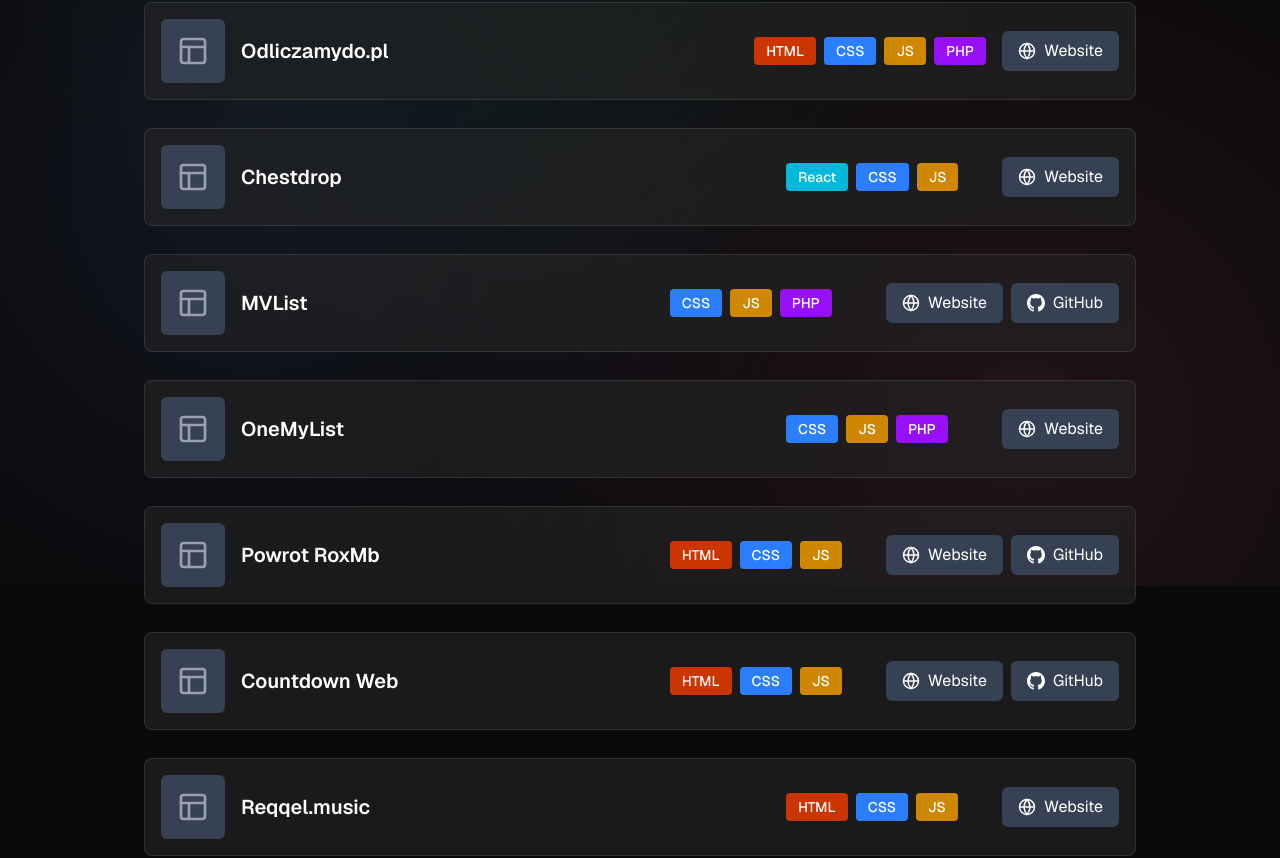
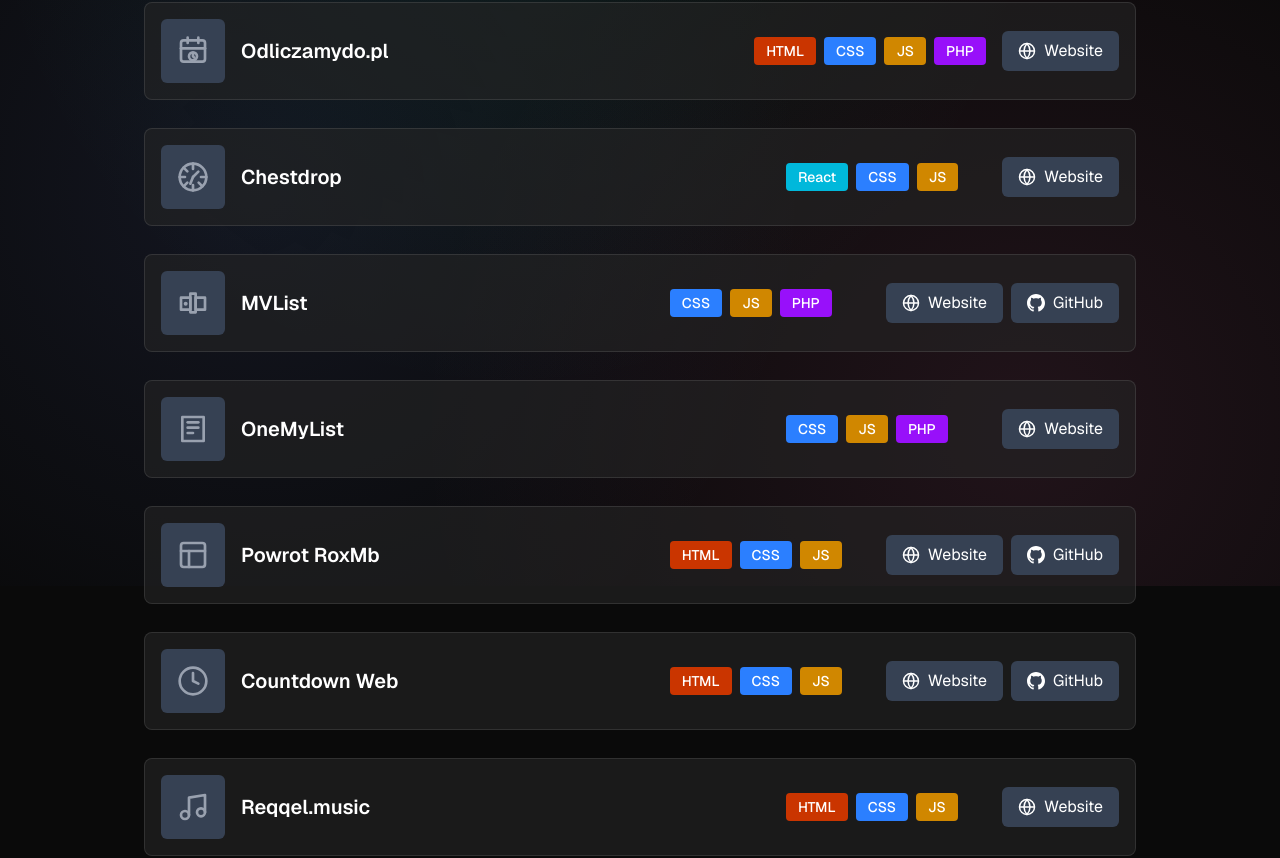
Before and after one commit to kbaraniak/kbdev, a Next.js app: page /archive in a window 1280 px wide. Shown: the part 214-1072 px from the top of the page. Built offline with nearby package versions, Linux system fonts and the light colour scheme.

Commit message:
Add project-specific SVG icons (car, TV, disc, cloud, music, clock, notepad, gamepad, wheel, countdown)

```diff
--- a/components/Projects/ProjectCard.jsx
+++ b/components/Projects/ProjectCard.jsx
@@ -36,20 +36,110 @@ export default function ProjectCard({ id, website_url, source_url = "", stack=[]
         return labels[tech] || tech.toUpperCase();
     };
 
+    const ProjectIcon = ({ id: projectId }) => {
+        const icons = {
+            'Ba-Car': (
+                <svg xmlns="http://www.w3.org/2000/svg" width="32" height="32" viewBox="0 0 24 24" fill="none" stroke="currentColor" strokeWidth="2" strokeLinecap="round" strokeLinejoin="round">
+                    <path d="M5 17h-1a2 2 0 0 1-2-2V8a2 2 0 0 1 2-2h12a2 2 0 0 1 2 2v1" />
+                    <path d="M19 17h1a2 2 0 0 0 2-2v-3a2 2 0 0 0-2-2h-1" />
+                    <rect x="3" y="10" width="14" height="7" rx="1" />
+                    <circle cx="7" cy="16" r="1.5" />
+                    <circle cx="13" cy="16" r="1.5" />
+                    <path d="M17 10V7a2 2 0 0 0-2-2H5" />
+                </svg>
+            ),
+            'iTVT (Poland)': (
+                <svg xmlns="http://www.w3.org/2000/svg" width="32" height="32" viewBox="0 0 24 24" fill="none" stroke="currentColor" strokeWidth="2" strokeLinecap="round" strokeLinejoin="round">
+                    <rect x="2" y="7" width="20" height="12" rx="2" />
+                    <path d="M12 19v4" />
+                    <path d="M8 23h8" />
+                    <polygon points="10,11 10,16 15,13.5" />
+                </svg>
+            ),
+            'OnerOS Web': (
+                <svg xmlns="http://www.w3.org/2000/svg" width="32" height="32" viewBox="0 0 24 24" fill="none" stroke="currentColor" strokeWidth="2" strokeLinecap="round" strokeLinejoin="round">
+                    <circle cx="12" cy="12" r="10" />
+                    <circle cx="12" cy="12" r="3" />
+                    <path d="M12 2v4m0 12v4m10-10h-4M6 12H2" />
+                </svg>
+            ),
+            'Clouds network': (
+                <svg xmlns="http://www.w3.org/2000/svg" width="32" height="32" viewBox="0 0 24 24" fill="none" stroke="currentColor" strokeWidth="2" strokeLinecap="round" strokeLinejoin="round">
+                    <path d="M17.5 19H9a7 7 0 1 1 6.71-9h1.79a4.5 4.5 0 1 1 0 9Z" />
+                    <path d="M8 12h4" />
+                    <path d="M10 10v4" />
+                </svg>
+            ),
+            'Reqqel.music': (
+                <svg xmlns="http://www.w3.org/2000/svg" width="32" height="32" viewBox="0 0 24 24" fill="none" stroke="currentColor" strokeWidth="2" strokeLinecap="round" strokeLinejoin="round">
+                    <path d="M9 18V5l12-2v13" />
+                    <circle cx="6" cy="18" r="3" />
+                    <circle cx="18" cy="16" r="3" />
+                </svg>
+            ),
+            'Countdown Web': (
+                <svg xmlns="http://www.w3.org/2000/svg" width="32" height="32" viewBox="0 0 24 24" fill="none" stroke="currentColor" strokeWidth="2" strokeLinecap="round" strokeLinejoin="round">
+                    <circle cx="12" cy="12" r="10" />
+                    <polyline points="12,6 12,12 16,14" />
+                </svg>
+            ),
+            'OneMyList': (
+                <svg xmlns="http://www.w3.org/2000/svg" width="32" height="32" viewBox="0 0 24 24" fill="none" stroke="currentColor" strokeWidth="2" strokeLinecap="round" strokeLinejoin="round">
+                    <path d="M4 3h16v18H4V3z" />
+                    <line x1="8" y1="7" x2="16" y2="7" />
+                    <line x1="8" y1="11" x2="16" y2="11" />
+                    <line x1="8" y1="15" x2="12" y2="15" />
+                </svg>
+            ),
+            'MVList': (
+                <svg xmlns="http://www.w3.org/2000/svg" width="32" height="32" viewBox="0 0 24 24" fill="none" stroke="currentColor" strokeWidth="2" strokeLinecap="round" strokeLinejoin="round">
+                    <path d="M10 5h4v14h-4z" />
+                    <path d="M3 8h7v9H3z" />
+                    <path d="M14 8h7v9h-7z" />
+                    <circle cx="6.5" cy="12.5" r="1.5" fill="currentColor" stroke="none" />
+                </svg>
+            ),
+            'Chestdrop': (
+                <svg xmlns="http://www.w3.org/2000/svg" width="32" height="32" viewBox="0 0 24 24" fill="none" stroke="currentColor" strokeWidth="2" strokeLinecap="round" strokeLinejoin="round">
+                    <circle cx="12" cy="12" r="10" />
+                    <path d="M12 2v4M12 18v4M2 12h4M18 12h4" />
+                    <path d="M4.93 4.93l2.83 2.83m8.48 8.48l2.83 2.83" />
+                    <path d="M4.93 19.07l2.83-2.83" />
+                    <path d="M12 12l4-4" />
+                    <path d="M12 12l-2 5" />
+                </svg>
+            ),
+            'Odliczamydo.pl': (
+                <svg xmlns="http://www.w3.org/2000/svg" width="32" height="32" viewBox="0 0 24 24" fill="none" stroke="currentColor" strokeWidth="2" strokeLinecap="round" strokeLinejoin="round">
+                    <rect x="3" y="4" width="18" height="16" rx="2" />
+                    <line x1="3" y1="10" x2="21" y2="10" />
+                    <line x1="8" y1="2" x2="8" y2="6" />
+                    <line x1="16" y1="2" x2="16" y2="6" />
+                    <circle cx="12" cy="16" r="3" />
+                    <path d="M12 14v2l1 1" />
+                </svg>
+            ),
+        };
+        return (
+            <div className="flex-shrink-0 w-16 h-16 bg-gray-700 rounded-md flex items-center justify-center text-gray-400 font-bold">
+                {icons[projectId] || (
+                    <svg xmlns="http://www.w3.org/2000/svg" width="32" height="32" viewBox="0 0 24 24" fill="none" stroke="currentColor" strokeWidth="2" strokeLinecap="round" strokeLinejoin="round">
+                        <rect x="3" y="3" width="18" height="18" rx="2" ry="2"></rect>
+                        <line x1="3" y1="9" x2="21" y2="9"></line>
+                        <line x1="9" y1="21" x2="9" y2="9"></line>
+                    </svg>
+                )}
+            </div>
+        );
+    };
+
     return (
         <div className="w-full max-w-5xl mx-auto px-4 mb-4 stagger-item">
             <div
                 className="flex flex-wrap md:flex-nowrap items-center gap-4 p-4 rounded-lg smooth-transition hover-lift"
                 style={{background: 'rgba(38, 38, 38, 0.6)', border: '1px solid rgba(255, 255, 255, 0.1)'}}
             >
-                {/* Icon */}
-                <div className="flex-shrink-0 w-16 h-16 bg-gray-700 rounded-md flex items-center justify-center text-gray-400 font-bold">
-                    <svg xmlns="http://www.w3.org/2000/svg" width="32" height="32" viewBox="0 0 24 24" fill="none" stroke="currentColor" strokeWidth="2" strokeLinecap="round" strokeLinejoin="round">
-                        <rect x="3" y="3" width="18" height="18" rx="2" ry="2"></rect>
-                        <line x1="3" y1="9" x2="21" y2="9"></line>
-                        <line x1="9" y1="21" x2="9" y2="9"></line>
-                    </svg>
-                </div>
+                <ProjectIcon id={id} />
 
                 {/* Project Name */}
                 <div className="flex-grow min-w-[200px]">
```
